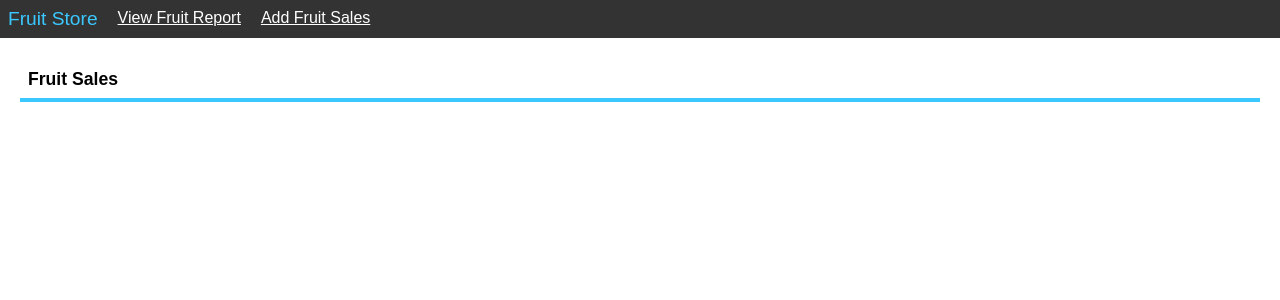
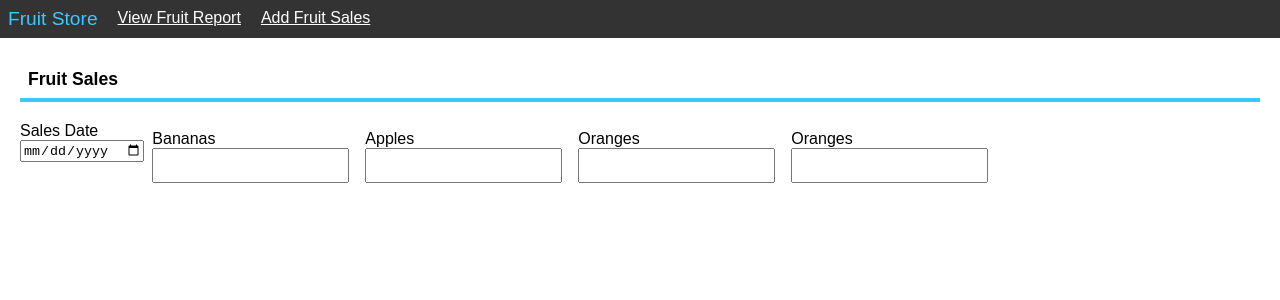
Before and after one commit to krischilds/Front-End, a React (Create React App) app: page /addFruitSales in a window 1280 px wide. Shown: the top 300 px of the page. Built offline with nearby package versions, Linux system fonts and the light colour scheme.

Commit message:
added sales form

```diff
--- a/package.json
+++ b/package.json
@@ -4,7 +4,7 @@
   "description": "",
   "keywords": [],
   "main": "src/index.js",
-  "homepage": "https://github.com/krischilds/Front-End",
+  "homepage": "",
   "dependencies": {
     "moment": "^2.24.0",
     "react": "16.12.0",
--- a/src/Components/FruitReport/FruitContainer.js
+++ b/src/Components/FruitReport/FruitContainer.js
@@ -1,10 +1,10 @@
 import React, { Component } from 'react'
 import FruitForm from "./FruitForm";
-import "./fruit-report.css";
 import FruitTable from './FruitTable';
 import FruitChart from './FruitChart';
 import moment from 'moment';
 import { config } from "../../config";
+import "./fruit-report.css";
 
 export default class FruitContainer extends Component {
     constructor(props) {
--- a/src/Components/FruitReport/FruitSalesForm.js
+++ b/src/Components/FruitReport/FruitSalesForm.js
@@ -1,11 +1,76 @@
 import React, { Component } from 'react'
 import PropTypes from 'prop-types'
+import { min } from 'moment';
+import "./fruit-sales.css";
 
 export default class FruitSalesForm extends Component {
+
+    constructor(props) {
+        super(props);
+
+        this.state = {
+            fruit: null,
+            salesDate: null
+        };
+
+        this.handleChangeSalesDate.bind(this);
+    }
+
+    handleChangeSalesDate = (event) => {
+        this.setState({ salesDate: event.target.value });
+    }
+
     render() {
         return (
             <div style={{ margin: "20px" }}>
                 <h4 className="page-title">Fruit Sales</h4>
+                <form>
+
+                    <div className="sales-grid">
+
+                        <div className="sales-date"><label htmlFor="salesdate">Sales Date</label>
+                            <div><input type="date" id="salesdate" name="salesdate"
+                                value={this.state.salesDate}
+                                onChange={this.handleChangeSalesDate}
+                                required />
+                            </div>
+                        </div>
+
+                        <div className="sales-item"><label htmlFor="bananaSales">Bananas</label>
+                            <div><input type="number" min="0" id="bananaSales" name="bananaSales"
+                                value={this.state.bananaSales}
+                                onChange={this.handleChangeBananaSales}
+                                required />
+                            </div>
+                        </div>
+
+                        <div className="sales-item"><label htmlFor="appleSales">Apples</label>
+                            <div><input type="number" min="0" id="appleSales" name="appleSales"
+                                value={this.state.applesSales}
+                                onChange={this.handleChangeAppleSales}
+                                required />
+                            </div>
+                        </div>
+
+                        <div className="sales-item"><label htmlFor="orangeSales">Oranges</label>
+                            <div><input type="number" min="0" id="orangeSales" name="orangeSales"
+                                value={this.state.orangeSales}
+                                onChange={this.handleChangeOrangeSales}
+                                required />
+                            </div>
+                        </div>
+
+                        <div className="sales-item"><label htmlFor="strawberrySales">Oranges</label>
+                            <div><input type="number" min="0" id="strawberrySales" name="strawberrySales"
+                                value={this.state.strawberrySales}
+                                onChange={this.handleChangeStrawberrySales}
+                                required />
+                            </div>
+                        </div>
+
+                    </div>
+
+                </form>
 
             </div>
         )
--- a/src/Components/FruitReport/fruit-report.css
+++ b/src/Components/FruitReport/fruit-report.css
@@ -25,25 +25,30 @@ input:valid + span::after {
 
 /* table styles */
 table.grid-table {
-  border: 2px solid rgba(150, 150, 150, 1);
+  border: 1px solid gray;
   width: auto;
   text-align: center;
   border-collapse: collapse;
 }
-table.grid-table td,
+table.grid-table td {
+  padding: 4px;
+  border-bottom: 1px solid gray;
+}
+
 table.grid-table th {
   padding: 8px;
 }
 
 table.grid-table td:nth-child(even) {
-  background: #ebebeb;
+  background: #f4f4f4;
 }
 table.grid-table thead {
   background: #ffffff;
-  border-bottom: 2px solid rgba(150, 150, 150, 1);
+  border-bottom: 1px solid gray;
 }
 table.grid-table thead th {
   color: #888888;
   text-align: center;
   text-transform: capitalize;
+  font-weight: 400;
 }
--- /dev/null
+++ b/src/Components/FruitReport/fruit-sales.css
@@ -0,0 +1,13 @@
+.sales-grid {
+  display: flex;
+  flex-direction: row;
+  justify-content: flex-start;
+}
+
+.sales-item {
+  padding: 8px;
+}
+
+.sales-item input {
+  padding: 8px;
+}
```
